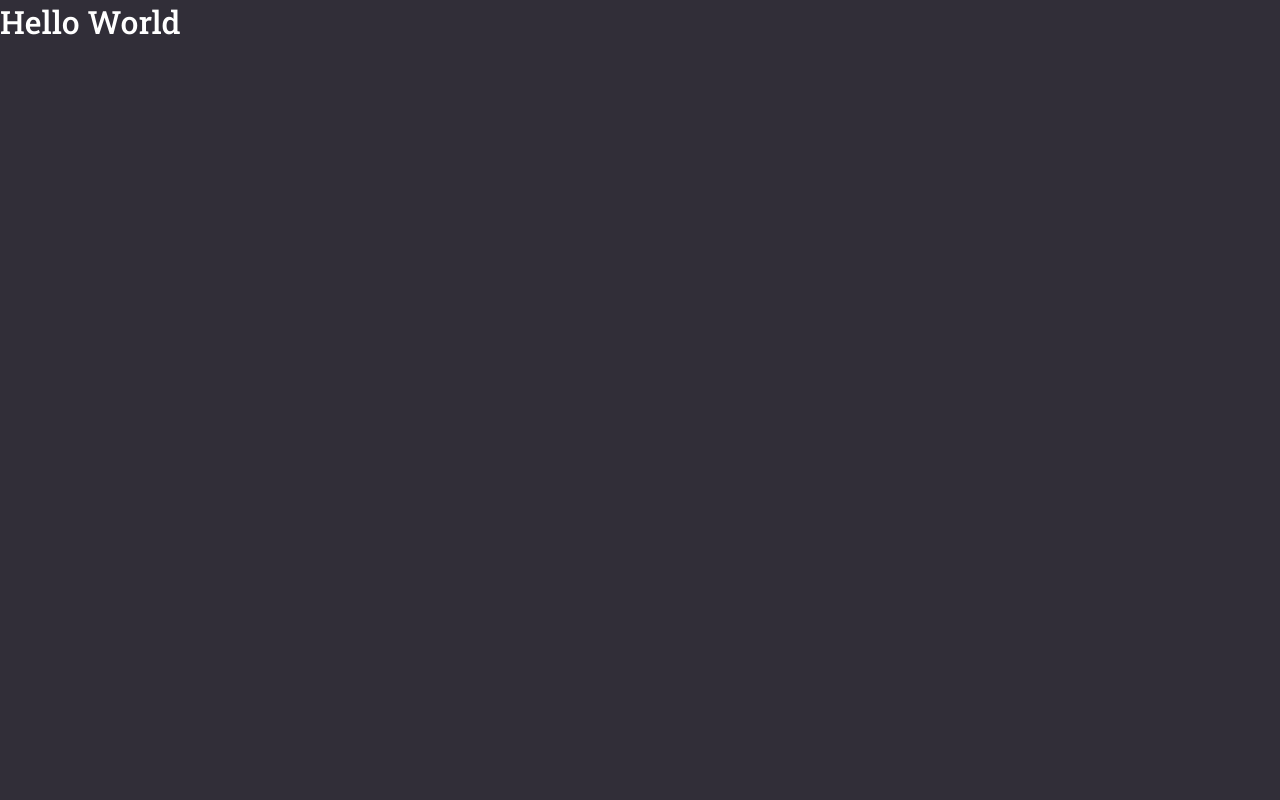
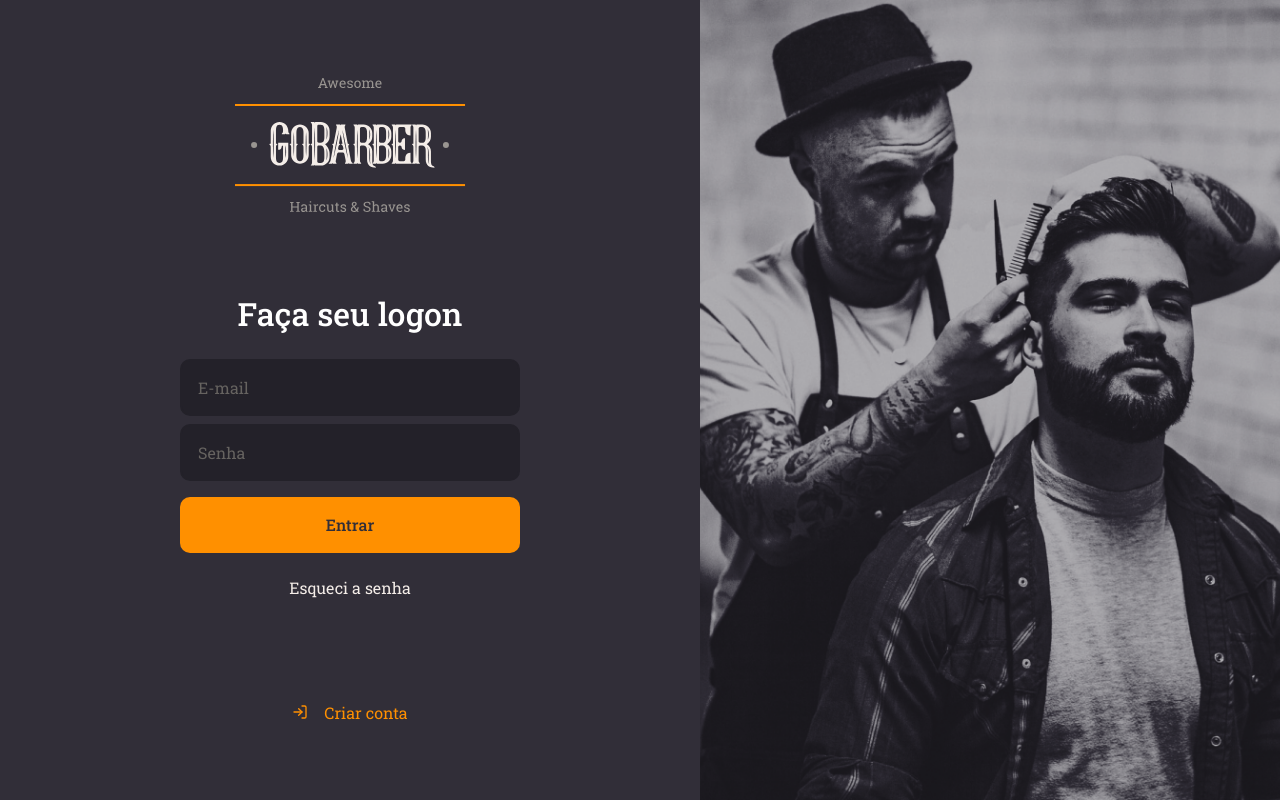
Before and after one commit to PhilippoFiorentin/Gobarber-web, a React (Create React App) app: page / in a window 1280 px wide. Built offline with nearby package versions, Linux system fonts and the light colour scheme.

Commit message:
Estilizando a página de login

```diff
--- a/package.json
+++ b/package.json
@@ -10,8 +10,10 @@
     "@types/node": "^12.0.0",
     "@types/react": "^17.0.0",
     "@types/react-dom": "^17.0.0",
+    "polished": "^4.1.3",
     "react": "^17.0.2",
     "react-dom": "^17.0.2",
+    "react-icons": "^4.2.0",
     "react-scripts": "4.0.3",
     "styled-components": "^5.3.0",
     "typescript": "^4.1.2",
--- a/src/App.tsx
+++ b/src/App.tsx
@@ -1,9 +1,10 @@
 import React from 'react';
 import GlobalStyle from './styles/global';
+import SignIn from './pages/SignIn';
 
 const App: React.FC = () => (
   <>
-    <h1>Hello World</h1>
+    <SignIn />
     <GlobalStyle />
   </>
 );
--- a/src/pages/Signin/index.tsx
+++ b/src/pages/Signin/index.tsx
@@ -0,0 +1,28 @@
+import React from 'react';
+import { FiLogIn } from 'react-icons/fi';
+import logoImg from '../../assets/logo.svg';
+import { Container, Content, Background } from './styles';
+
+const SignIn: React.FC = () => (
+  <Container>
+    <Content>
+      <img src={logoImg} alt="GoBarber" />
+
+      <form>
+        <h1>Faça seu logon</h1>
+        <input placeholder="E-mail" />
+        <input type="password" placeholder="Senha" />
+        <button type="submit">Entrar</button>
+        <a href="forgot">Esqueci a senha</a>
+      </form>
+
+      <a href="/">
+        <FiLogIn />
+        Criar conta
+      </a>
+    </Content>
+    <Background />
+  </Container>
+);
+
+export default SignIn;
--- /dev/null
+++ b/src/pages/Signin/styles.ts
@@ -0,0 +1,98 @@
+import styled from 'styled-components';
+import { shade } from 'polished';
+import signInBackgroundImg from '../../assets/sign-in-background.png';
+
+export const Container = styled.div`
+  height: 100vh;
+  display: flex;
+  align-items: stretch;
+`;
+export const Content = styled.div`
+  display: flex;
+  flex-direction: column;
+  align-items: center;
+
+  place-content: center;
+
+  width: 100%;
+  max-width: 700px;
+
+  form {
+    margin: 80px 0;
+    width: 340px;
+    text-align: center;
+
+    h1 {
+      margin-bottom: 24px;
+    }
+
+    input {
+      background: #232129;
+      border-radius: 10px;
+      border: 2px solid #232129;
+      padding: 16px;
+      width: 100%;
+      color: #f4ede8;
+
+      &::placeholder {
+        color: #666360;
+      }
+
+      & + input {
+        margin-top: 8px;
+      }
+    }
+
+    button {
+      background: #ff9000;
+      height: 56px;
+      border-radius: 10px;
+      border: 0;
+      padding: 0 16px;
+      color: #312e38;
+      width: 100%;
+      font-weight: 500;
+      margin-top: 16px;
+      transition: background-color 0.2s;
+
+      &:hover {
+        background: ${shade(0.2, '#ff9000')};
+      }
+    }
+
+    a {
+      color: #f4ede8;
+      display: block;
+      margin-top: 24px;
+      text-decoration: none;
+
+      &:hover {
+        color: ${shade(0.2, '#f4ede8')};
+      }
+    }
+  }
+
+  > a {
+    color: #ff9000;
+    display: block;
+    margin-top: 24px;
+    text-decoration: none;
+    transition: color 0.2s;
+
+    display: flex;
+    align-items: center;
+
+    svg {
+      margin-right: 16px;
+    }
+
+    &:hover {
+      color: ${shade(0.2, '#ff9000')};
+    }
+  }
+`;
+export const Background = styled.div`
+  flex: 1;
+  background: url(${signInBackgroundImg}) no-repeat center;
+  background-size: cover;
+`;
```
Also changed, not shown: src/assets/logo.svg (added), 1 other file (tests, documents, lock files or other folders).
